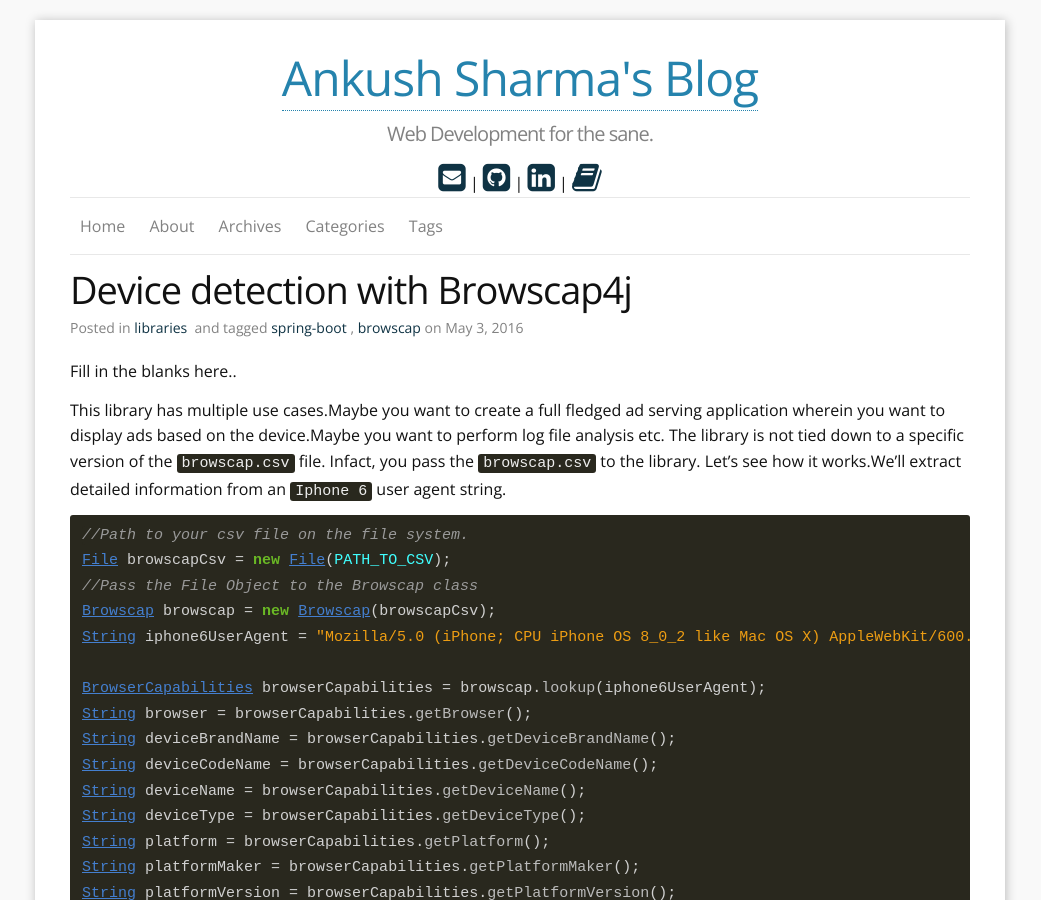
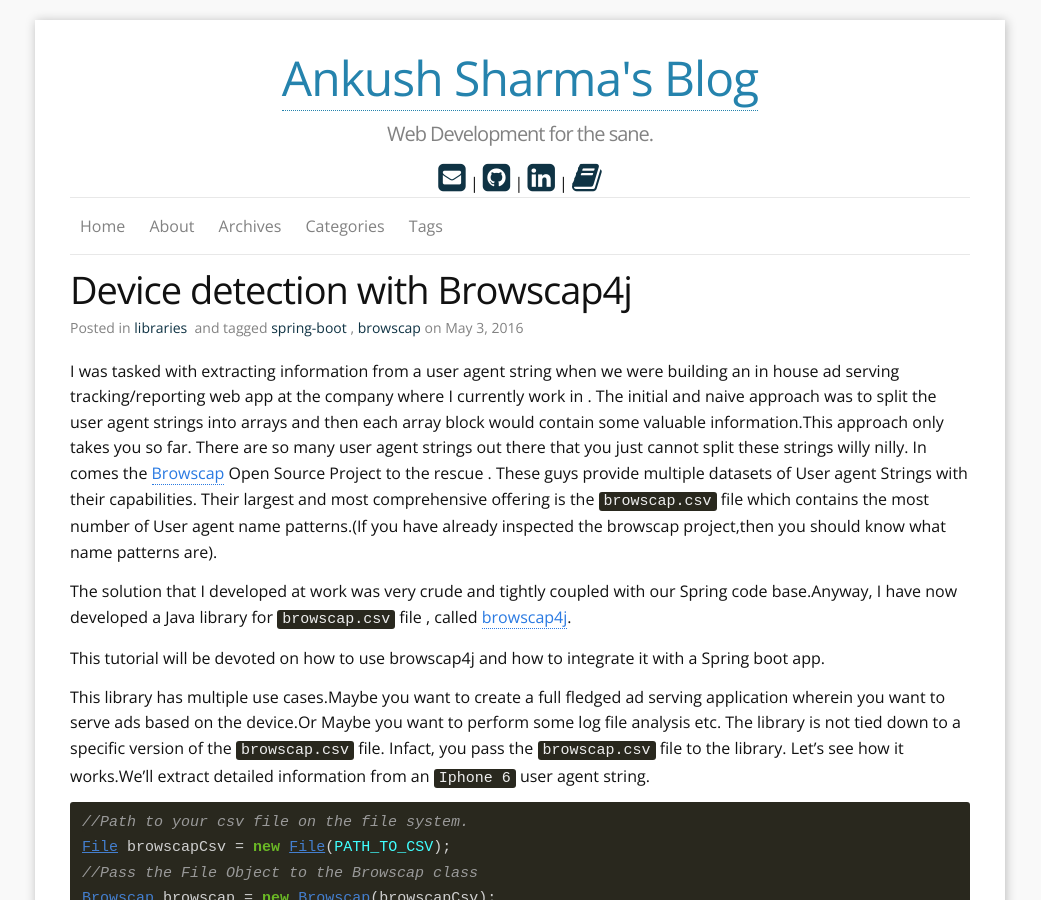
Before and after one commit to Ankush1992/Ankush1992.github.io, a Jekyll site: the page built from _posts/2016-05-03-browscap4j.md, in a window 1280 px wide and 900 px high. Shown: the whole window, without its empty margins (120-1161 px from the left). Built offline with Jekyll 4.4.1, drawn with Linux system fonts in a browser that asks for light colours; nearby versions of some CDN libraries; comment, search, counter and statistics services are not loaded.

Commit message:
Updated intro for browscap4j and links

```diff
--- a/_posts/2016-05-03-browscap4j.md
+++ b/_posts/2016-05-03-browscap4j.md
@@ -7,11 +7,15 @@
 ---
 
 
-Fill in the blanks here..
+I was tasked with extracting information from a user agent string when we were building an in house ad serving tracking/reporting web app at the company where I currently work in . The initial and naive approach was to split the user agent strings into arrays and then each array block would contain some valuable information.This approach only takes you so far. There are so many user agent strings out there that you just cannot split these strings willy nilly.
+In comes the [Browscap](http://browscap.org/) Open Source Project to the rescue . These guys provide multiple datasets of User agent Strings with their capabilities. Their largest and most comprehensive offering is the `browscap.csv` file which contains the most number of User agent name patterns.(If you have already inspected the browscap project,then you should know what name patterns are).
 
+The solution that I developed at work was very crude and tightly coupled with our Spring code base.Anyway, I have now developed a Java library for `browscap.csv` file , called [browscap4j](https://github.com/ankushs92/Browscap4j).
 
-This library has multiple use cases.Maybe you want to create a full fledged ad serving application wherein you want to display ads based on the device.Maybe you want to perform log file analysis etc.
-The library is not tied down to a specific version of the `browscap.csv` file. Infact, you pass the `browscap.csv` to the library.
+This tutorial will be devoted on how to use browscap4j and how to integrate it with a Spring boot app.
+
+This library has multiple use cases.Maybe you want to create a full fledged ad serving application wherein you want to serve ads based on the device.Or Maybe you want to perform some log file analysis etc.
+The library is not tied down to a specific version of the `browscap.csv` file. Infact, you pass the `browscap.csv` file to the library.
 Let's see how it works.We'll extract detailed information from an `Iphone 6` user agent string.
 
 {% highlight java %}
@@ -167,4 +171,4 @@
 
 ![postman!](https://cloud.githubusercontent.com/assets/7692552/15216447/b27b8b9a-1874-11e6-9f18-51fe24e246a6.png "Postman")
 
-You can find `browscap4j`  [here](https://github.com/ankushs92/Browscap4j) and the Spring Boot sample  [here]()
+You can find `browscap4j`  [here](https://github.com/ankushs92/Browscap4j) and the Spring Boot sample  [here](https://github.com/ankushs92/Spring-Boot-browscap4j)
```
